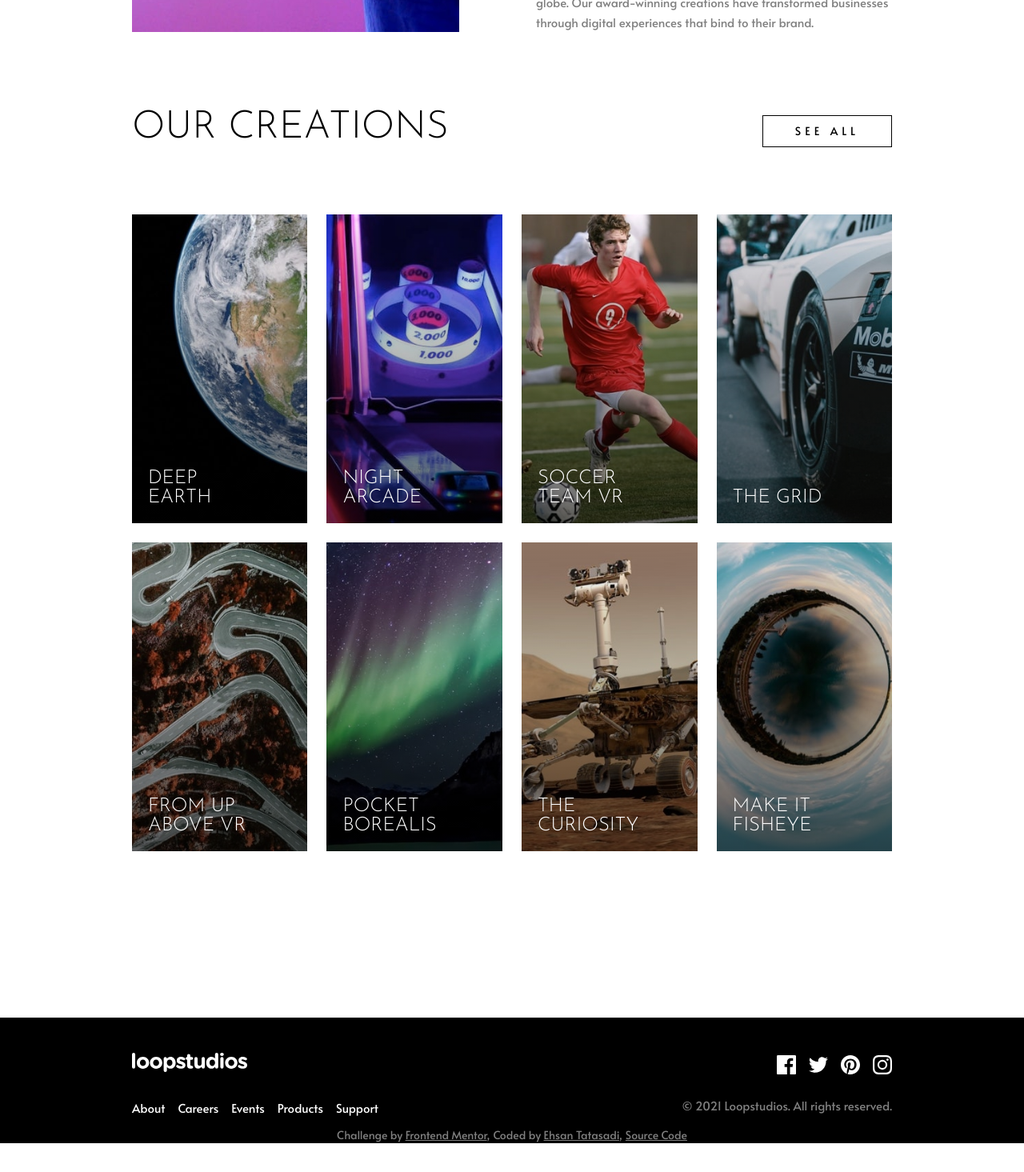
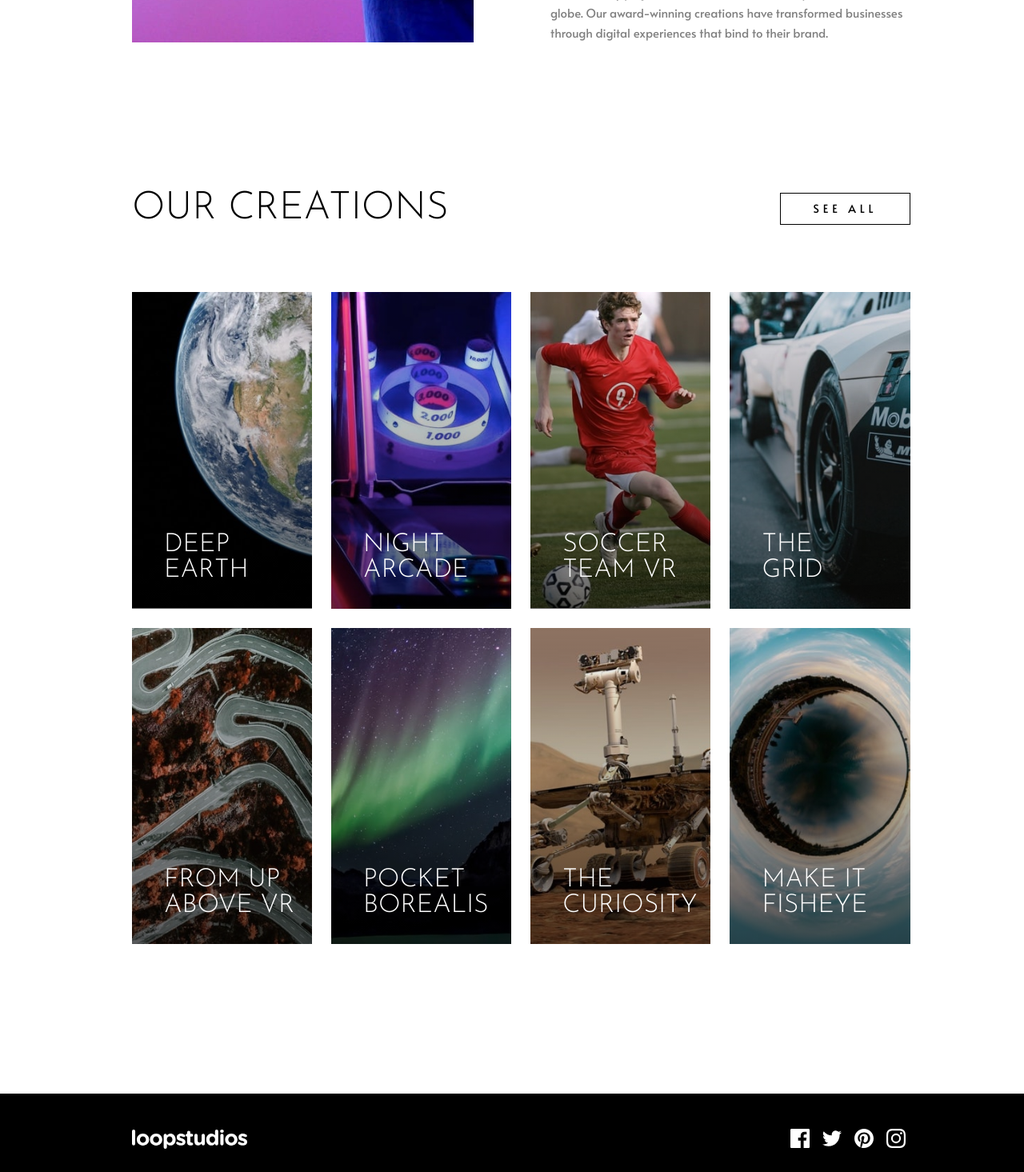
Before and after one commit to tatasadi/loopstudios-landing-page, a Next.js app: page / in a window 1280 px wide. Shown: the part 1260-2725 px from the top of the page at 80% size. Before the commit the page ends 2689 px from the top, so only its background shows below. Built offline with nearby package versions, Linux system fonts and the light colour scheme.

Commit message:
pixel perfection

```diff
--- a/app/components/footer.tsx
+++ b/app/components/footer.tsx
@@ -7,11 +7,11 @@ import iconInstagram from "@/public/icon-instagram.svg"
 
 const Footer = () => {
   return (
-    <footer className="flex w-full flex-col bg-black px-[3.25rem] py-14 text-[0.9375rem] leading-[1.5625rem] text-white md:flex-row md:items-center md:justify-between md:px-[10.32rem] md:pb-8 md:pt-[2.75rem]">
-      <div className="flex flex-col items-center justify-center gap-8 md:items-start">
+    <footer className="flex w-full flex-col bg-black px-[3.25rem] py-14 text-[0.9375rem] leading-[1.5625rem] text-white md:flex-row md:items-center md:justify-between md:pb-8 md:pt-[2.75rem] lg:pl-[10.31rem] lg:pr-[9.25rem]">
+      <div className="flex flex-col items-center justify-center gap-8 md:items-start lg:gap-6">
         <Image src={Logo} alt="Loopstudios" className="h-6 w-[9rem]" />
         <div>
-          <ul className="flex flex-col items-center justify-center gap-4 md:flex-row">
+          <ul className="flex flex-col items-center justify-center gap-4 md:flex-row lg:gap-8">
             <li>
               <a href="#" className="nav-link">
                 About
--- a/app/components/our-creation-card.tsx
+++ b/app/components/our-creation-card.tsx
@@ -7,16 +7,19 @@ const OurCreationCard = ({
   title,
   desktopImage,
   mobileImage,
+  className = "",
 }: {
   title: string
   desktopImage: StaticImageData
   mobileImage: StaticImageData
+  className?: string
 }) => {
   return (
     <div className="group relative cursor-pointer">
       <h3
         className={cn(
-          "absolute bottom-5 left-5 z-10 max-w-[8rem] text-2xl font-light uppercase leading-6 text-white",
+          "absolute bottom-5 left-5 z-10 max-w-[8rem] text-2xl font-light uppercase leading-6 text-white lg:bottom-8 lg:left-10 lg:max-w-[9rem] lg:text-[2rem] lg:leading-8",
+          className,
           josefinSans.className,
         )}
       >
--- a/app/page.tsx
+++ b/app/page.tsx
@@ -24,10 +24,10 @@ import imageFisheyeDesktop from "@/public/desktop/image-fisheye.jpg"
 
 export default function Home() {
   return (
-    <main className="z-10 w-full max-w-[90rem] p-6 lg:px-[10.31rem]">
+    <main className="z-10 w-full max-w-[90rem] p-6 lg:pl-[10.31rem] lg:pr-[8.9rem]">
       <h1
         className={cn(
-          "mt-[6.19rem] max-w-[40.625rem] border-2 border-white p-6 text-[2.5rem] font-light uppercase leading-[1.2.375rem] text-white lg:mt-4 lg:p-10 lg:text-[4.5rem] lg:leading-[4.375rem]",
+          "mt-[6.19rem] max-w-[40.625rem] border-2 border-white p-6 text-[2.5rem] font-light uppercase leading-[1.2.375rem] text-white lg:mt-10 lg:p-10 lg:pb-[1.8rem] lg:text-[4.5rem] lg:leading-[4.375rem]",
           josefinSans.className,
         )}
       >
@@ -44,7 +44,7 @@ export default function Home() {
           alt="Interactive desktop"
           className="hidden md:block"
         />
-        <div className="mt-12 flex flex-col items-center gap-4 px-6 text-center md:absolute md:bottom-0 md:right-0 md:max-w-[33.8125rem] md:items-start md:gap-[1.56rem] md:bg-white md:pl-24 md:pr-0 md:pt-24 md:text-left">
+        <div className="mt-12 flex flex-col items-center gap-4 px-6 text-center md:absolute md:bottom-0 md:right-0 md:max-w-[34.1rem] md:items-start md:gap-[1.56rem] md:bg-white md:pl-24 md:pr-0 md:pt-24 md:text-left">
           <h2
             className={cn(
               josefinSans.className,
@@ -61,7 +61,7 @@ export default function Home() {
           </p>
         </div>
       </section>
-      <section className="mt-24 grid grid-cols-1 gap-6 pb-24 md:grid-cols-4 md:pb-[11.5rem]">
+      <section className="mt-24 grid grid-cols-1 gap-6 pb-24 md:grid-cols-4 md:pb-[10.2rem] lg:mt-[11.5rem]">
         <h2
           className={cn(
             "pb-6 text-center text-[2rem] font-light uppercase leading-8 md:col-span-3 md:place-self-start md:pb-[3.5rem] md:text-[3rem] md:leading-[3rem]",
@@ -94,6 +94,7 @@ export default function Home() {
           title="From up Above VR"
           desktopImage={imageFromAboveDesktop}
           mobileImage={imageFromAboveMobile}
+          className="lg:max-w-[10.25rem]"
         />
         <OurCreationCard
           title="Pocket Borealis"
@@ -112,7 +113,7 @@ export default function Home() {
         />
         <a
           href="#"
-          className="mt-2 cursor-pointer place-self-center border border-black px-10 py-3 text-sm uppercase leading-[0.875rem] tracking-[0.3125rem] hover:bg-black hover:text-white md:col-start-4 md:row-start-1 md:mb-[3.75rem] md:place-self-end"
+          className="mt-2 cursor-pointer place-self-center border border-black px-10 py-3 text-sm uppercase leading-[0.875rem] tracking-[0.3125rem] hover:bg-black hover:text-white md:col-start-4 md:row-start-1 md:mb-[3.75rem] md:mt-0 md:place-self-end lg:px-[2.5rem]"
         >
           See all
         </a>
```
